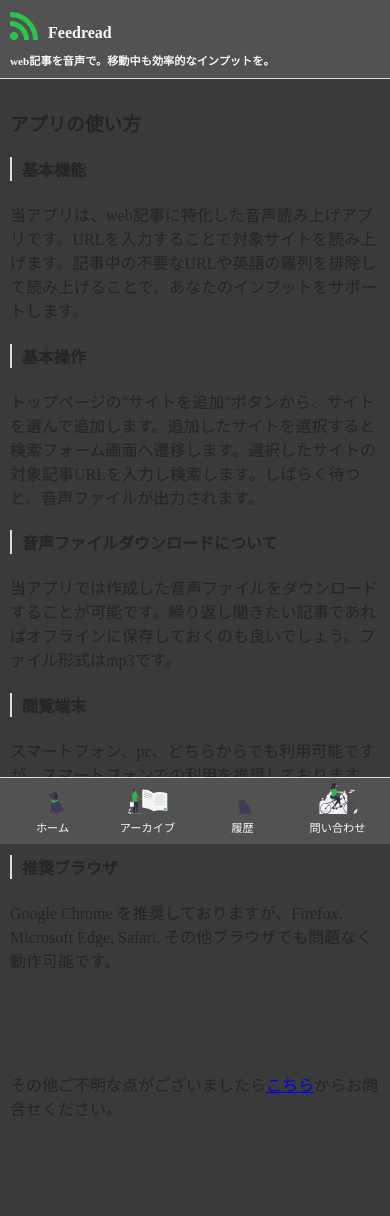
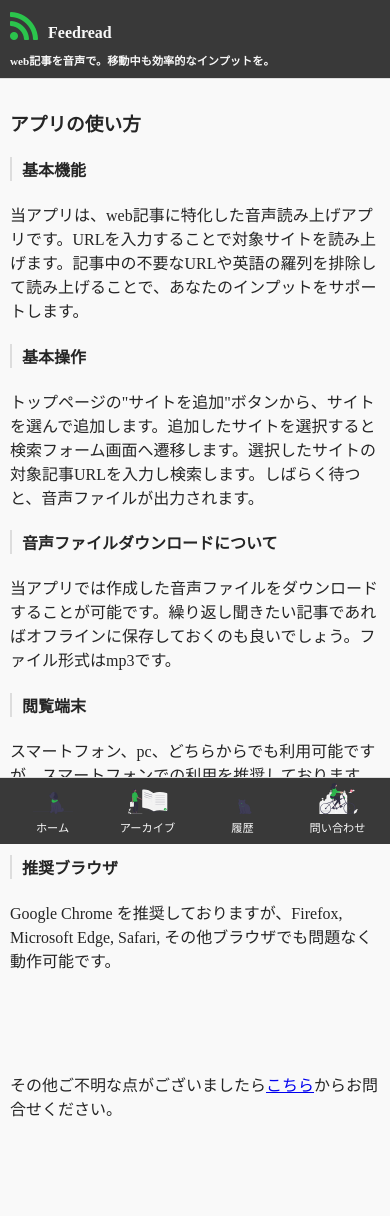
Before and after one commit to 8maguchi8ruki/FeedListener, a Flask app: page /help/ in a window 390 px wide. Run offline with Flask 2, Linux system fonts and the light colour scheme; some libraries are stand-ins or nearby versions.

Commit message:
design update

```diff
--- a/static/css/responsive.css
+++ b/static/css/responsive.css
@@ -32,7 +32,7 @@
         top: 0;
         left: 0;
         z-index: 101;
-        background-color: #525252;
+        background-color: #393939;
         display: flex;
     }
     h1{
@@ -163,7 +163,7 @@
         position: fixed;
         left: 0;
         bottom: 0;
-        background-color: #525252;
+        background-color: #393939;
         z-index: 100;
         display: flex;
         justify-content: space-between;
@@ -194,7 +194,7 @@
         transform: translateY(0);
         text-decoration: none;
         color: #f9f9f9;
-        background-color: #525252;
+        background-color: #393939;
         box-sizing: border-box;
         font-size: 0.7rem;
 
--- a/static/css/style.css
+++ b/static/css/style.css
@@ -6,7 +6,7 @@ body{
     width: 100%;
     margin: 0;
     box-sizing: border-box;
-    background-color: #3a3a3a;
+    background-color: #f9f9f9;
     overflow-x: hidden;
 }
 .wrap{
@@ -88,7 +88,7 @@ h1 p{
     color: #f9f9f9;
     font-size: 1.2em;
     text-align: start;
-    /* box-shadow: #767676 3px 3px 1px 0px; */
+    box-shadow: #767676 3px 3px 1px 0px;
     animation: 0.5s ease-in-out fadein;
 }
 
@@ -148,7 +148,7 @@ h1 p{
 }
 .menu .menu-content{
     margin: 10px 0 20px 0;
-    /* box-shadow: #767676 5px 5px 2px 0px; */
+    box-shadow: #767676 5px 5px 2px 0px;
     animation: 0.5s ease-in-out fadein;
 }
 .menu .menu-content:hover{
```
Also changed, not shown: 1 other file.
